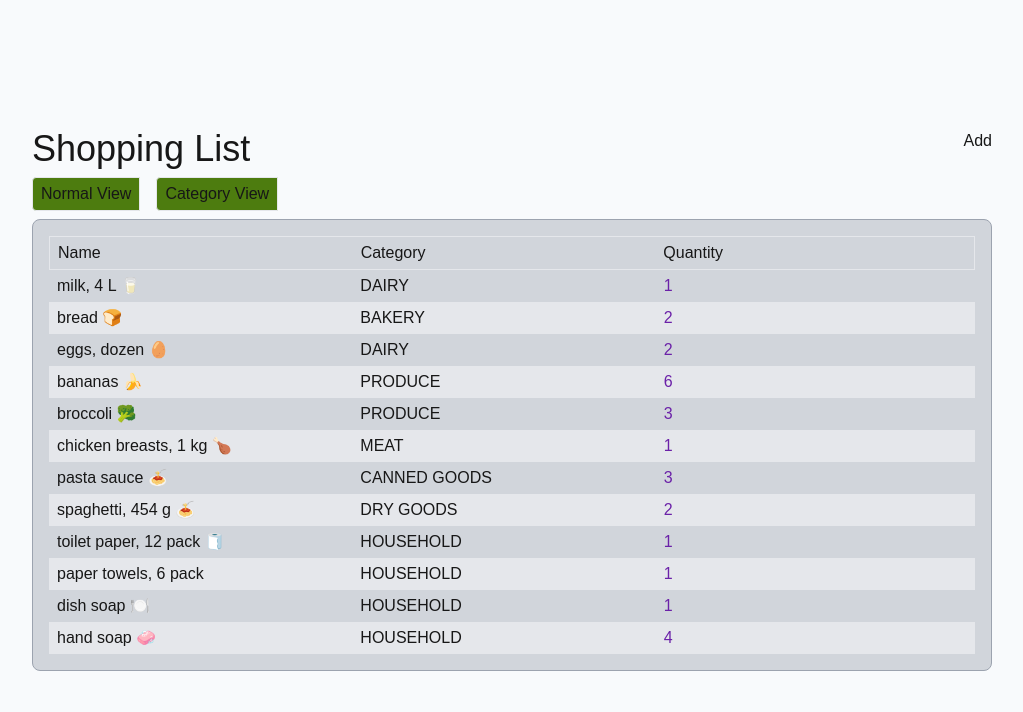
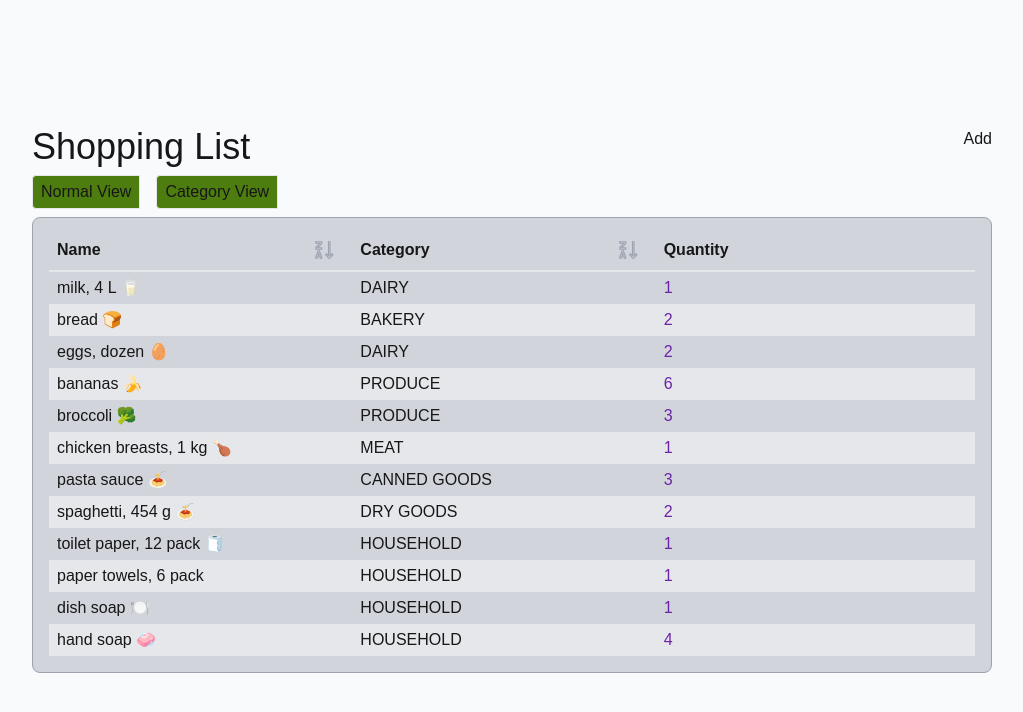
Before and after one commit to AmirZhou/cprg306-assignments, a Next.js app: page /week-6 in a window 1280 px wide. Shown: the top 712 px of the page, without its empty margins (128-1151 px from the left). Built offline with nearby package versions, Linux system fonts and the light colour scheme.

Commit message:
feat: fix handleSort logic

```diff
--- a/app/week-6/ItemList.tsx
+++ b/app/week-6/ItemList.tsx
@@ -8,6 +8,27 @@ interface ItemListProps extends React.ComponentProps<"div"> {}
 export default function ItemList() {
   const [items, setItems] = useState(data);
   const [isCategoryView, setIsCategoryView] = useState(false);
+  const [sortBy, setSortBy] = useState<"name" | "category" | "">("");
+  const [isAcsending, setIsAcsending] = useState(true);
+
+  const handleSort = (sortType: "name" | "category" | "") => {
+    setSortBy((prevSortBy) => {
+      return sortType;
+    });
+
+    setIsAcsending((prevIsAscending) => {
+      const newIsAscending = sortType === sortBy ? !prevIsAscending : true;
+
+      const sortedItems = [...items].sort((a, b) =>
+        newIsAscending
+          ? a[sortType].localeCompare(b[sortType])
+          : b[sortType].localeCompare(a[sortType]),
+      );
+
+      setItems(sortedItems);
+      return newIsAscending;
+    });
+  };
 
   return (
     <div className="flex h-full w-3/4 min-w-96 flex-col items-center justify-center gap-2">
@@ -26,7 +47,11 @@ export default function ItemList() {
 
       {!isCategoryView && (
         <div className="w-full rounded-lg border border-gray-400 bg-gray-300 p-4">
-          <TableHeader />
+          <TableHeader
+            sortBy={sortBy}
+            isAscending={isAcsending}
+            onSort={handleSort}
+          />
           {items.map((item, i) => (
             <Item
               key={item.id}
--- a/app/week-6/TableHeader.tsx
+++ b/app/week-6/TableHeader.tsx
@@ -1,8 +1,44 @@
-export default function TableHeader() {
+import { SortAlphabaticIcon } from "@/components/Icons";
+
+interface TableHeaderProps extends React.ComponentProps<"div"> {
+  sortBy: "name" | "category" | "";
+  isAscending: boolean;
+  onSort: (sortType: "name" | "category") => void;
+}
+
+export default function TableHeader({
+  sortBy,
+  isAscending,
+  onSort,
+}: TableHeaderProps) {
   return (
-    <div className="flex w-full border px-2 py-1">
-      <div className="w-1/3">Name</div>
-      <div className="w-1/3">Category</div>
+    <div className="flex w-full border-b-2 px-2 pb-2 pt-1 font-semibold">
+      <div className="w-1/3 pr-6">
+        <button
+          className="flex w-full justify-between"
+          onClick={() => onSort("name")}
+        >
+          <span>Name</span>
+          <SortAlphabaticIcon
+            isAcsending={sortBy === "name" && isAscending}
+            className={sortBy === "name" ? "text-blue-600" : "text-gray-400"}
+          />
+        </button>
+      </div>
+      <div className="flex w-1/3 justify-between pr-6">
+        <button
+          className="flex w-full justify-between"
+          onClick={() => onSort("category")}
+        >
+          <span>Category</span>
+          <SortAlphabaticIcon
+            isAcsending={sortBy === "category" && isAscending}
+            className={
+              sortBy === "category" ? "text-blue-600" : "text-gray-400"
+            }
+          />
+        </button>
+      </div>
       <div className="w-1/3">Quantity</div>
     </div>
   );
--- a/app/week-6/page.js
+++ b/app/week-6/page.js
@@ -10,7 +10,7 @@ export default function Page() {
 
   return (
     <div className={`w-screen min-h-screen flex items-center justify-center bg-slate-50`}>
-      <ItemList></ItemList>
+      <ItemList />
       {isOpen &&
         <Flyout isOpen={isOpen} onClose={() => { setIsOpen(false) }}>
           <AddItemForm />
--- /dev/null
+++ b/components/Icons/SortAlphabaticIcon.tsx
@@ -0,0 +1,35 @@
+import React, { useRef } from "react";
+import { cn } from "@/utils/cn";
+
+interface SortAlphabaticIconProps extends React.ComponentProps<"svg"> {
+  isAcsending: boolean;
+}
+
+export default function SortAlphabaticIcon({
+  className,
+  ref,
+  isAcsending,
+  ...props
+}: SortAlphabaticIconProps) {
+  const svgRef = useRef<SVGSVGElement>(null);
+
+  return (
+    <svg
+      ref={ref || svgRef}
+      className={cn(
+        "stroke-linecap-round stroke-linejoin-round h-6 w-6 stroke-current stroke-[1.5]",
+        className,
+      )}
+      xmlns="http://www.w3.org/2000/svg"
+      fill="none"
+      viewBox="0 0 32 32"
+      {...props}
+    >
+      {isAcsending ? (
+        <path d="M 8.1875 5 L 7.96875 5.65625 L 6.03125 11 L 6 11 L 6 11.0625 L 5.0625 13.65625 L 5 13.8125 L 5 15 L 7 15 L 7 14.15625 L 7.40625 13 L 10.59375 13 L 11 14.15625 L 11 15 L 13 15 L 13 13.8125 L 12.9375 13.65625 L 12 11.0625 L 12 11 L 11.96875 11 L 10.03125 5.65625 L 9.8125 5 Z M 22 5 L 22 23.6875 L 19.40625 21.09375 L 18 22.5 L 22.28125 26.8125 L 23 27.5 L 23.71875 26.8125 L 28 22.5 L 26.59375 21.09375 L 24 23.6875 L 24 5 Z M 9 8.65625 L 9.84375 11 L 8.15625 11 Z M 5 17 L 5 19 L 10.5625 19 L 5.28125 24.28125 L 5 24.59375 L 5 27 L 13 27 L 13 25 L 7.4375 25 L 12.71875 19.71875 L 13 19.40625 L 13 17 Z" />
+      ) : (
+        <path d="M 5 5 L 5 7 L 10.5625 7 L 5.28125 12.28125 L 5 12.59375 L 5 15 L 13 15 L 13 13 L 7.4375 13 L 12.71875 7.71875 L 13 7.40625 L 13 5 Z M 22 5 L 22 23.6875 L 19.40625 21.09375 L 18 22.5 L 22.28125 26.8125 L 23 27.5 L 23.71875 26.8125 L 28 22.5 L 26.59375 21.09375 L 24 23.6875 L 24 5 Z M 8.1875 17 L 7.96875 17.65625 L 6.03125 23 L 6 23 L 6 23.0625 L 5.0625 25.65625 L 5 25.8125 L 5 27 L 7 27 L 7 26.15625 L 7.40625 25 L 10.59375 25 L 11 26.15625 L 11 27 L 13 27 L 13 25.8125 L 12.9375 25.65625 L 12 23.0625 L 12 23 L 11.96875 23 L 10.03125 17.65625 L 9.8125 17 Z M 9 20.65625 L 9.84375 23 L 8.15625 23 Z" />
+      )}
+    </svg>
+  );
+}
--- a/components/Icons/index.ts
+++ b/components/Icons/index.ts
@@ -2,3 +2,4 @@ export { default as PlusIcon } from "./PlusIcon";
 export { default as MinusIcon } from "./MinusIcon";
 export { default as CrossIcon } from "./CrossIcon";
 export { default as DropdownIcon } from "./DropdownIcon";
+export { default as SortAlphabaticIcon } from "./SortAlphabaticIcon";
--- a/public/output.css
+++ b/public/output.css
@@ -667,6 +667,10 @@ input[type="number"]::-webkit-inner-spin-button,
   min-height: 100vh;
 }
 
+.w-1\/3 {
+  width: 33.333333%;
+}
+
 .w-1\/4 {
   width: 25%;
 }
@@ -697,10 +701,6 @@ input[type="number"]::-webkit-inner-spin-button,
 
 .w-screen {
   width: 100vw;
-}
-
-.w-1\/3 {
-  width: 33.333333%;
 }
 
 .min-w-96 {
@@ -818,6 +818,10 @@ input[type="number"]::-webkit-inner-spin-button,
   border-width: 1px;
 }
 
+.border-b-2 {
+  border-bottom-width: 2px;
+}
+
 .border-none {
   border-style: none;
 }
@@ -838,6 +842,11 @@ input[type="number"]::-webkit-inner-spin-button,
 
 .bg-black\/10 {
   background-color: rgb(0 0 0 / 0.1);
+}
+
+.bg-gray-200 {
+  --tw-bg-opacity: 1;
+  background-color: rgb(229 231 235 / var(--tw-bg-opacity, 1));
 }
 
 .bg-gray-300 {
@@ -878,11 +887,6 @@ input[type="number"]::-webkit-inner-spin-button,
 .bg-white {
   --tw-bg-opacity: 1;
   background-color: rgb(255 255 255 / var(--tw-bg-opacity, 1));
-}
-
-.bg-gray-200 {
-  --tw-bg-opacity: 1;
-  background-color: rgb(229 231 235 / var(--tw-bg-opacity, 1));
 }
 
 .stroke-current {
@@ -931,9 +935,8 @@ input[type="number"]::-webkit-inner-spin-button,
   padding-bottom: 6rem;
 }
 
-.px-1 {
-  padding-left: 0.25rem;
-  padding-right: 0.25rem;
+.pb-2 {
+  padding-bottom: 0.5rem;
 }
 
 .pl-3 {
@@ -942,6 +945,14 @@ input[type="number"]::-webkit-inner-spin-button,
 
 .pr-2 {
   padding-right: 0.5rem;
+}
+
+.pr-6 {
+  padding-right: 1.5rem;
+}
+
+.pt-1 {
+  padding-top: 0.25rem;
 }
 
 .text-center {
@@ -1016,9 +1027,9 @@ input[type="number"]::-webkit-inner-spin-button,
   color: rgb(229 231 235 / var(--tw-text-opacity, 1));
 }
 
-.text-gray-500 {
+.text-gray-400 {
   --tw-text-opacity: 1;
-  color: rgb(107 114 128 / var(--tw-text-opacity, 1));
+  color: rgb(156 163 175 / var(--tw-text-opacity, 1));
 }
 
 .text-gray-900 {
@@ -1029,6 +1040,11 @@ input[type="number"]::-webkit-inner-spin-button,
 .text-lime-500 {
   --tw-text-opacity: 1;
   color: rgb(132 204 22 / var(--tw-text-opacity, 1));
+}
+
+.text-purple-800 {
+  --tw-text-opacity: 1;
+  color: rgb(107 33 168 / var(--tw-text-opacity, 1));
 }
 
 .text-slate-300 {
@@ -1054,16 +1070,6 @@ input[type="number"]::-webkit-inner-spin-button,
 .text-stone-500 {
   --tw-text-opacity: 1;
   color: rgb(120 113 108 / var(--tw-text-opacity, 1));
-}
-
-.text-lime-900 {
-  --tw-text-opacity: 1;
-  color: rgb(54 83 20 / var(--tw-text-opacity, 1));
-}
-
-.text-purple-800 {
-  --tw-text-opacity: 1;
-  color: rgb(107 33 168 / var(--tw-text-opacity, 1));
 }
 
 .underline {
```
